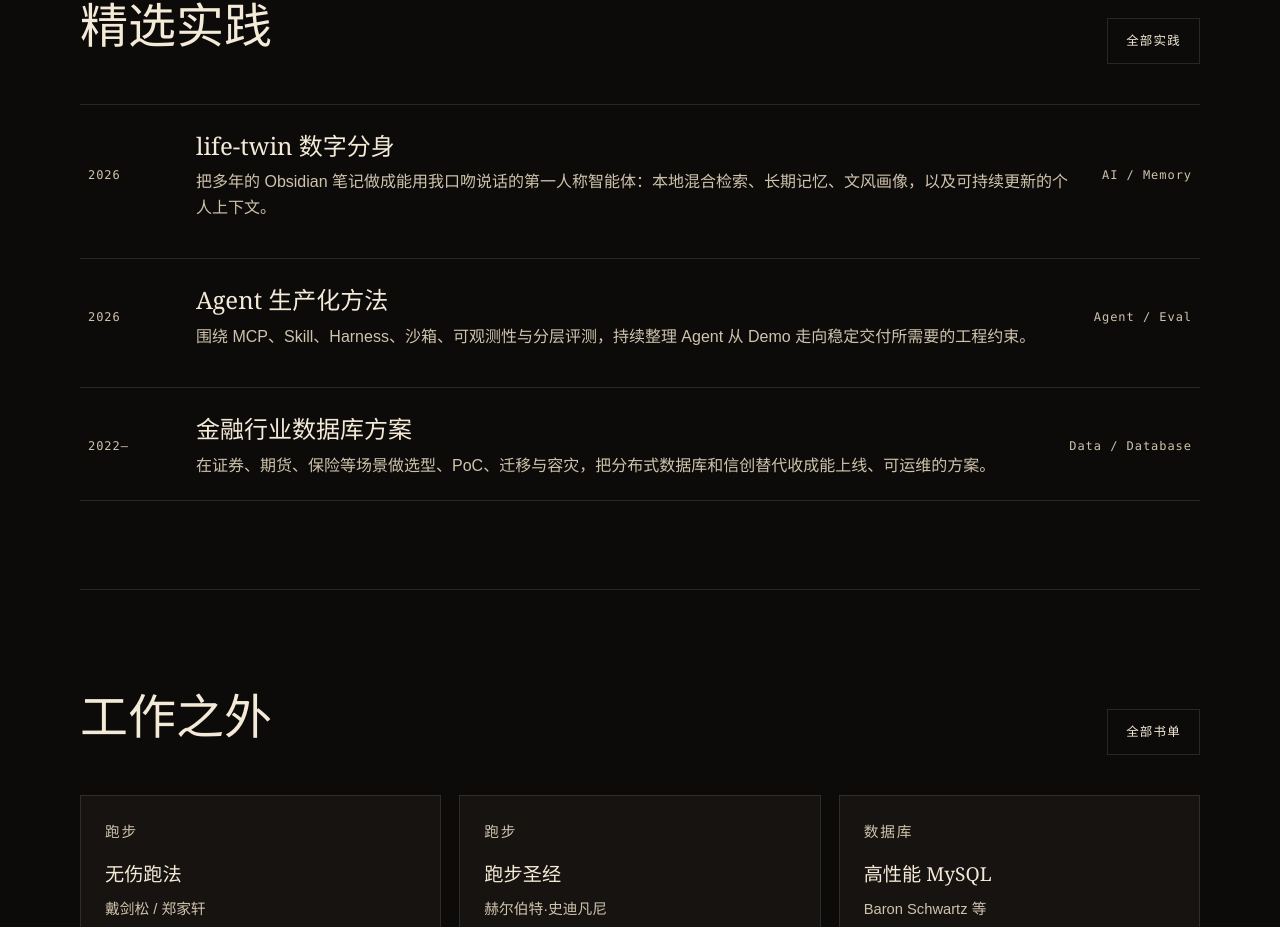
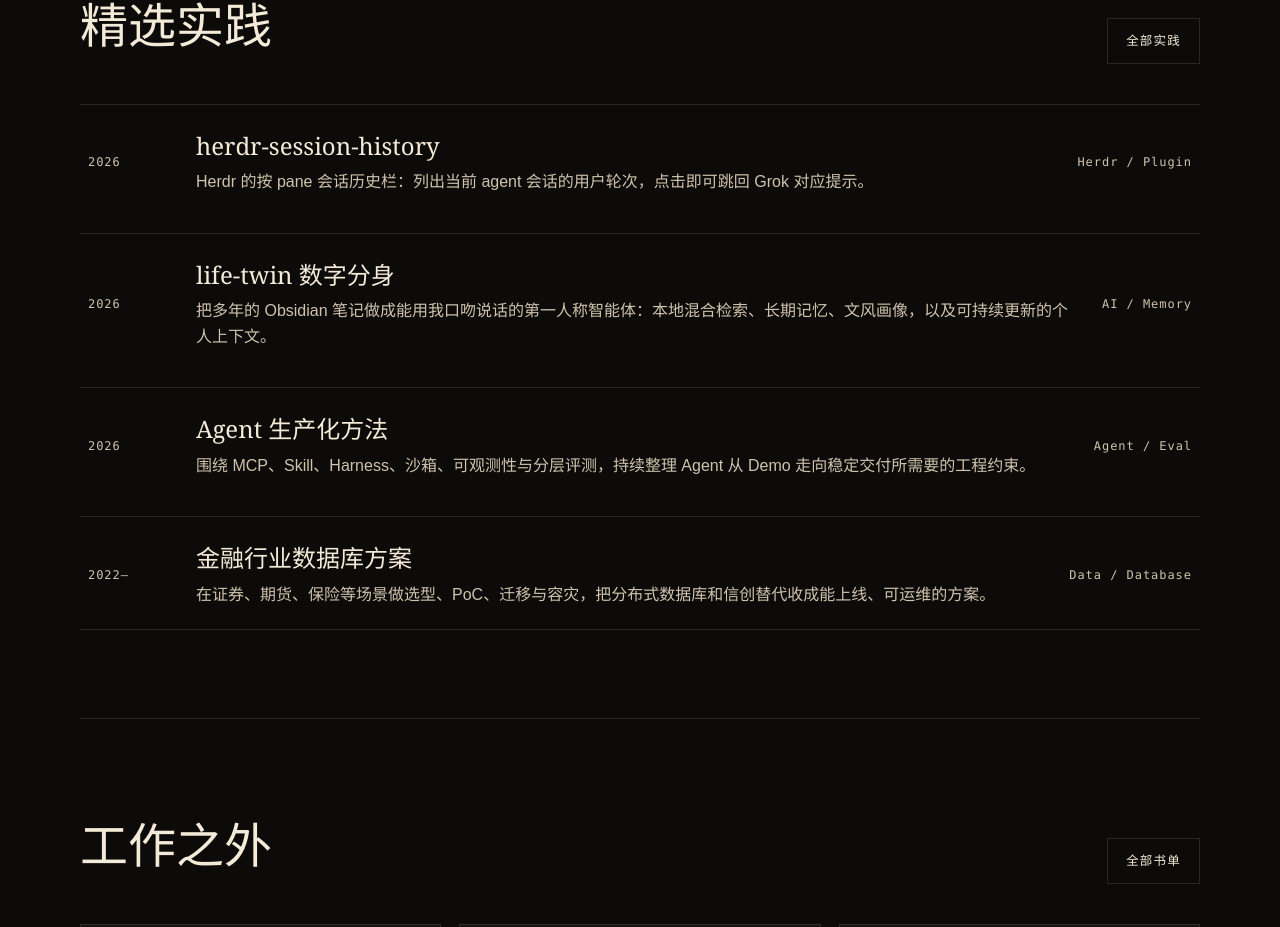
Before and after one commit to yafeishi/yafeishi.github.io, a Next.js app: page / in a window 1280 px wide. Shown: the part 3659-4586 px from the top of the page. Built offline with nearby package versions, Linux system fonts and the light colour scheme.

Commit message:
feat: surface herdr-session-history in featured practice
The plugin was already in the public-projects list; add it to the
homepage featured section so it is visible without scrolling past
career notes.

```diff
--- a/app/page.tsx
+++ b/app/page.tsx
@@ -39,6 +39,14 @@ const notes = [
 ];
 
 const works = [
+  {
+    year: "2026",
+    title: "herdr-session-history",
+    summary:
+      "Herdr 的按 pane 会话历史栏：列出当前 agent 会话的用户轮次，点击即可跳回 Grok 对应提示。",
+    tag: "Herdr / Plugin",
+    href: "https://github.com/yafeishi/herdr-session-history",
+  },
   {
     year: "2026",
     title: "life-twin 数字分身",
@@ -242,7 +250,15 @@ export default function HomePage() {
               <article className="work-item" key={work.title}>
                 <p className="work-year">{work.year}</p>
                 <div>
-                  <h3>{work.title}</h3>
+                  <h3>
+                    {"href" in work && work.href ? (
+                      <a href={work.href} target="_blank" rel="noreferrer">
+                        {work.title}
+                      </a>
+                    ) : (
+                      work.title
+                    )}
+                  </h3>
                   <p>{work.summary}</p>
                 </div>
                 <p className="work-tag">{work.tag}</p>
```
